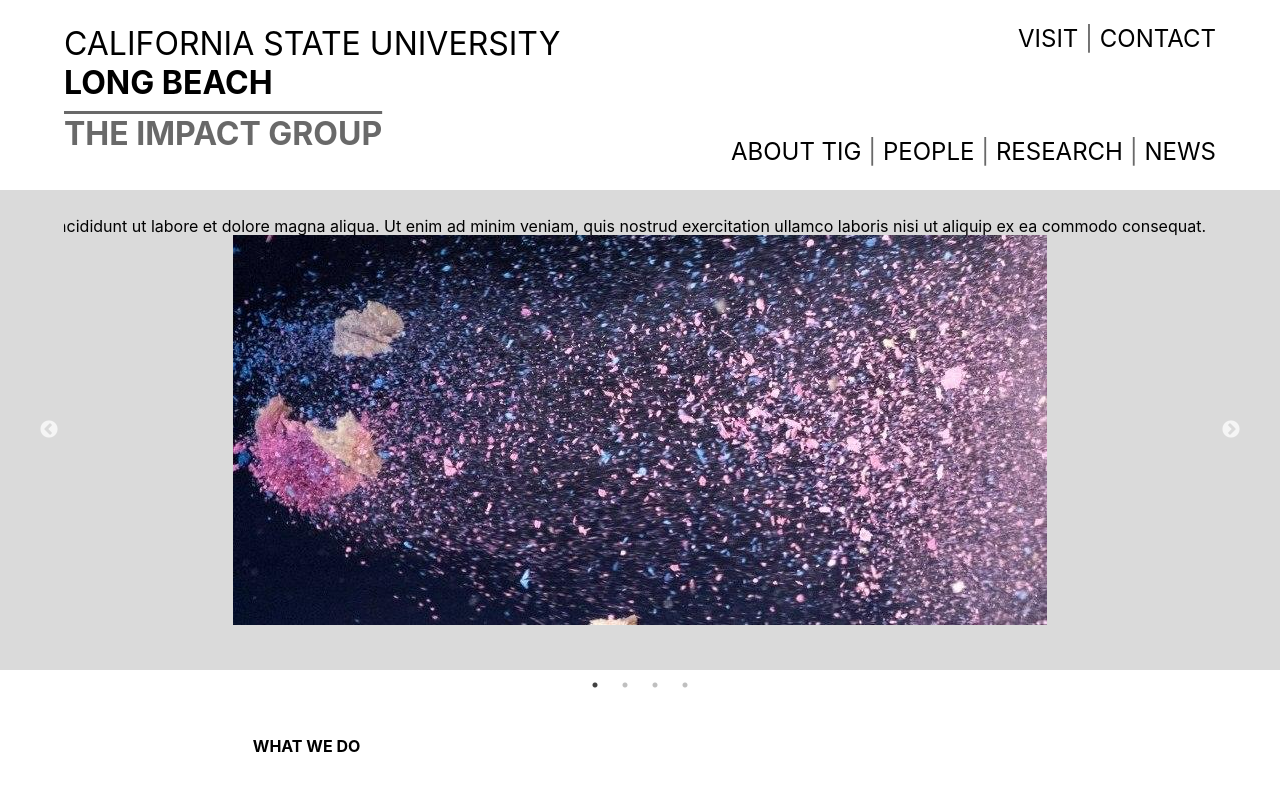
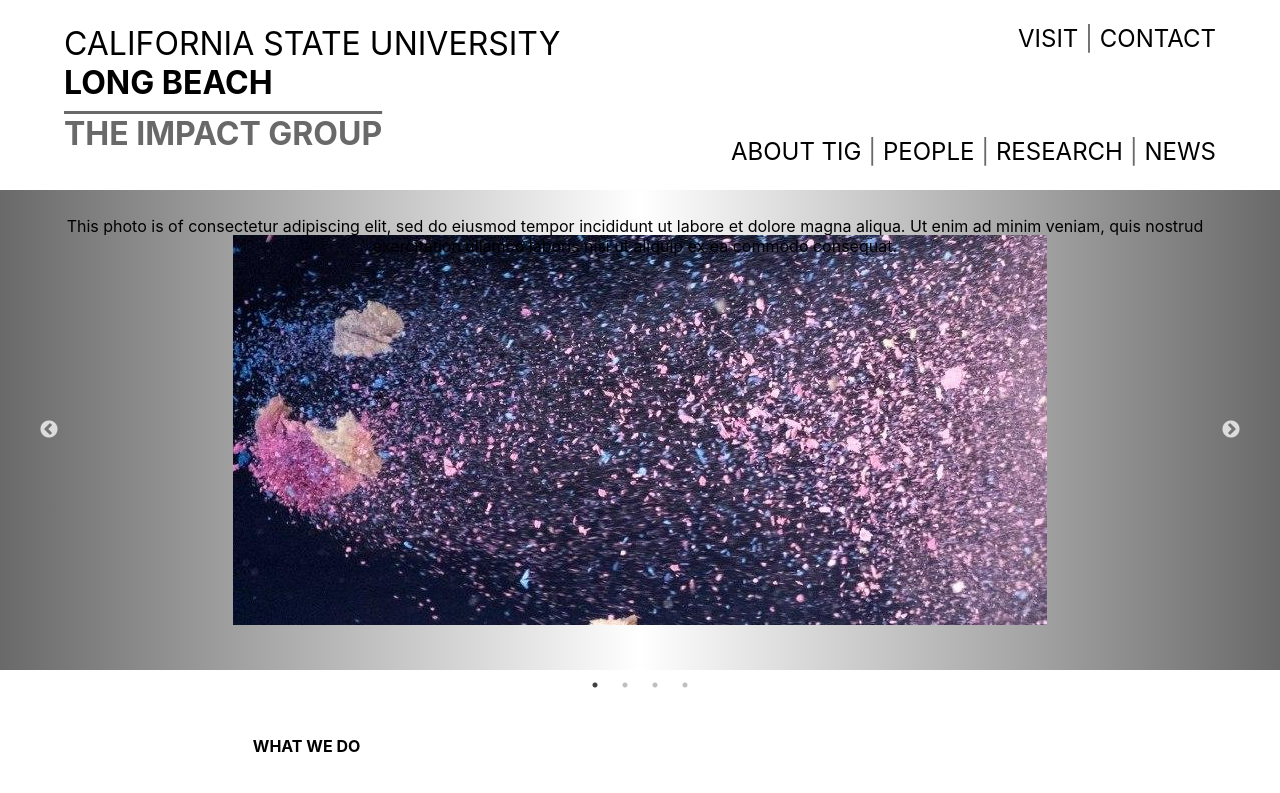
Before and after one commit to jacobazevedojr/ImpactGroupWS, a React (Create React App) app: page / in a window 1280 px wide. Shown: the top 793 px of the page. Built offline with nearby package versions, Linux system fonts and the light colour scheme.

Commit message:
Working on Slider

```diff
--- a/src/App.css
+++ b/src/App.css
@@ -97,11 +97,11 @@ h3 {
     padding: 0 5vw 0 5vw;
     background-color: #dadada;
     height: 480px;
+    background: linear-gradient(to left, dimgrey, transparent, dimgrey 100%);
 }
 
 .slick-slide .slide-photo {
     height: 480px;      /* Equals maximum image height */
-    white-space: nowrap; /* This is required unless you put the helper span closely near the img */
 
     text-align: center;
     vertical-align: middle;
@@ -118,7 +118,6 @@ h3 {
     max-height: 480px;
     display: inline;
     z-index: -1;
-    background-image: linear-gradient(to left, black , transparent);
 }
 
 .slick-slide p {
--- a/src/PhotoSS.js
+++ b/src/PhotoSS.js
@@ -9,7 +9,7 @@ export default class SimpleSlider extends Component {
       dots: true,
       fade: true,
       infinite: true,
-      speed: 500,
+      speed: 1000,
       slidesToShow: 1,
       slidesToScroll: 1
     };
@@ -26,8 +26,8 @@ export default class SimpleSlider extends Component {
           <div>
             <div className="slide-photo">
                 <span className='helper'></span>
-                <img src="glitterShatter.jpg" />
-                <p>This photo is of consectetur adipiscing elit, sed do eiusmod tempor incididunt ut labore et dolore magna aliqua. Ut enim ad minim veniam, quis nostrud exercitation ullamco laboris nisi ut aliquip ex ea commodo consequat.</p>
+                <img src="shardSmash.jpg" />
+                <p>Ut enim ad minim veniam, quis nostrud exercitation ullamco laboris nisi ut aliquip ex ea commodo consequat. This photo is of consectetur adipiscing elit, sed do eiusmod tempor incididunt ut labore et dolore magna aliqua. </p>
             </div>
           </div>
           <div>
```
